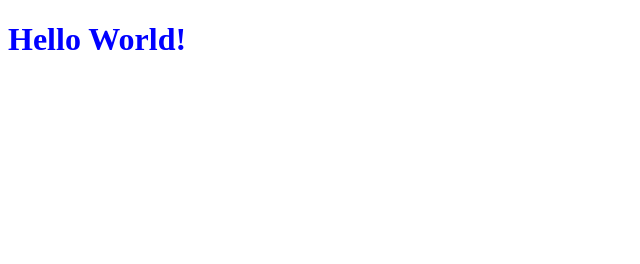
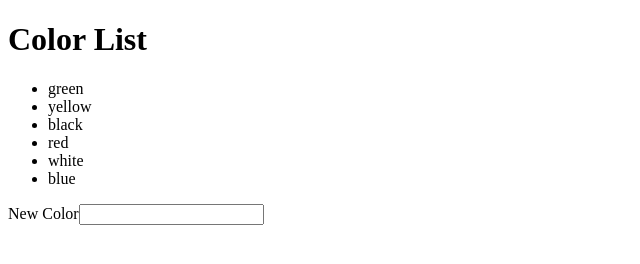
Before and after one commit to training4developers/react_01302017, a React app: page / in a window 1280 px wide. Shown: the whole page, without its empty margins (0-640 px from the left). Built offline with nearby package versions, Linux system fonts and the light colour scheme.

Commit message:
added code demos

```diff
--- a/src/js/app.js
+++ b/src/js/app.js
@@ -1,14 +1,44 @@
 import React from 'react';
 import ReactDOM from 'react-dom';
 
-import 'bootstrap-loader';
-import '../css/styles.scss';
+const colors = ['green','yellow','black','red','white','blue'];
 
-class HelloWorld extends React.Component {
+class ColorList extends React.Component {
+
+    constructor(props) {
+        super(props);
+
+        this.state = {
+            newColor: ''
+        };
+
+        this.onChange = this.onChange.bind(this);
+    }
+
+    onChange(e) {
+        this.setState({
+            [e.currentTarget.name]: e.currentTarget.value
+        });
+    }
 
     render() {
-        return <h1>Hello World!</h1>;
+
+        return <div>
+            <h1>Color List</h1>
+            <ul>
+                {this.props.myColors.map(myColor =>
+                    <li>{myColor}</li>
+                )}
+            </ul>
+            <form>
+                <div>
+                    <label htmlFor="new-color-input">New Color</label>
+                    <input type="text" id="new-color-input" name="newColor"
+                        value={this.state.newColor} onChange={this.onChange} />
+                </div>
+            </form>
+        </div>;
     }
 }
 
-ReactDOM.render( <HelloWorld /> , document.querySelector('main'));
+ReactDOM.render(<ColorList myColors={colors} />, document.querySelector('main'));
```
Also changed, not shown: src/index.html (+26 -0 lines).
